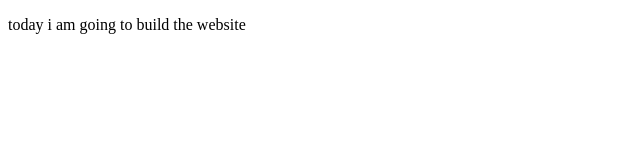
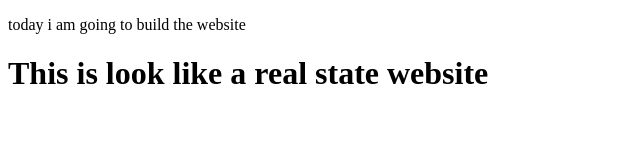
Before and after one commit to iaamirRashid/delta_demo, a plain HTML site: page index.html in a window 1280 px wide. Shown: the whole page, without its empty margins (0-640 px from the left). Drawn offline with Linux system fonts and the light colour scheme.

Commit message:
Add header to index.html for website title

```diff
--- a/index.html
+++ b/index.html
@@ -7,5 +7,6 @@
 </head>
 <body>
     <p>today i am going to build the website</p>
+    <h1>This is look like a real state website</h1>
 </body>
 </html>
```
